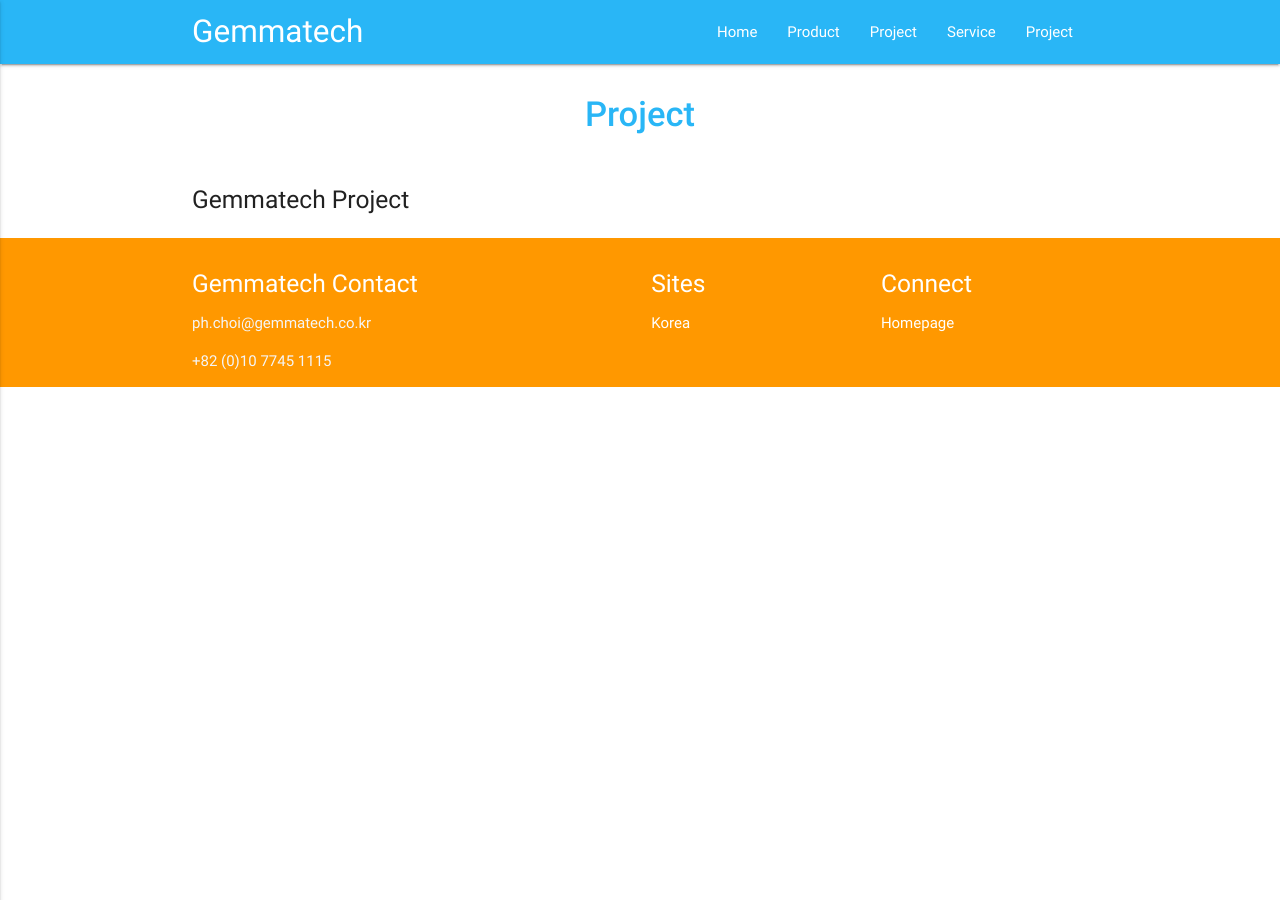
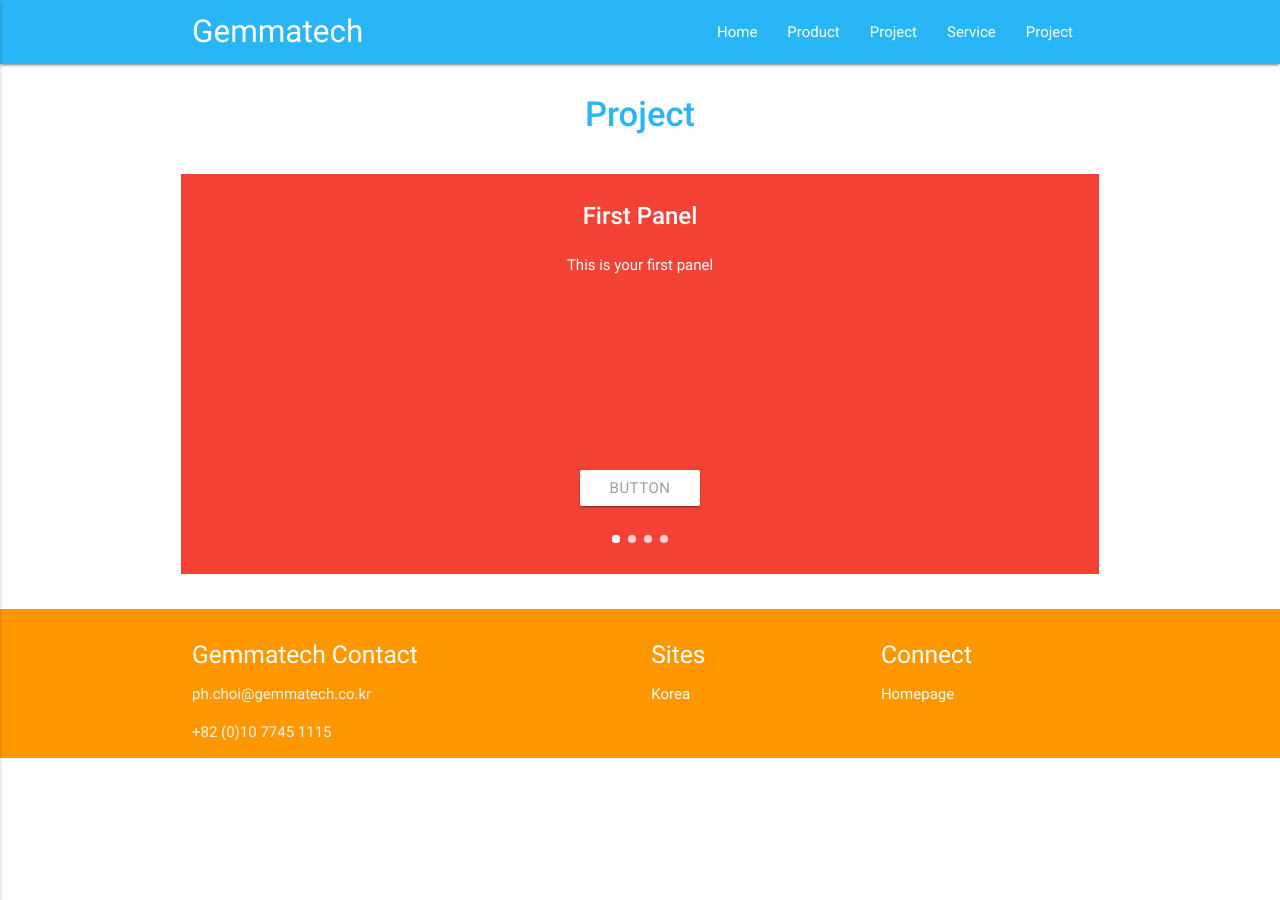
Before and after one commit to gemmatech/gemmatech.github.io, a Jekyll site: the page built from example2.md, in a window 1280 px wide. Built offline with Jekyll 4.4.1, drawn with Linux system fonts in a browser that asks for light colours.

Commit message:
Update example2.md

```diff
--- a/example2.md
+++ b/example2.md
@@ -7,5 +7,27 @@ permalink: /Project/
 <h1 class="page-title">{{ page.title | escape }}</h1>
 
 <div class="section">
-    <h5> Gemmatech Project</h5>
+    <div class="row">
+          <div class="carousel carousel-slider center" data-indicators="true" data-namespace="DIVcarouselcarousel-slider1" style="height: 400px;">
+          <div class="carousel-fixed-item center with-indicators">
+            <a class="btn waves-effect white grey-text darken-text-2">button</a>
+          </div>
+          <div class="carousel-item red white-text active" href="#one!" style="z-index: 0; opacity: 1; display: block; transform: translateX(0px) translateX(0px) translateX(0px) translateZ(0px);">
+            <h2>First Panel</h2>
+            <p class="white-text">This is your first panel</p>
+          </div>
+          <div class="carousel-item amber white-text" href="#two!" style="transform: translateX(0px) translateX(953.906px) translateZ(0px); z-index: -1; opacity: 1; display: block;">
+            <h2>Second Panel</h2>
+            <p class="white-text">This is your second panel</p>
+          </div>
+          <div class="carousel-item green white-text" href="#three!" style="transform: translateX(0px) translateX(-1907.81px) translateZ(0px); z-index: -2; opacity: 1; display: block;">
+            <h2>Third Panel</h2>
+            <p class="white-text">This is your third panel</p>
+          </div>
+          <div class="carousel-item blue white-text" href="#four!" style="transform: translateX(0px) translateX(-953.906px) translateZ(0px); z-index: -1; opacity: 1; display: block;">
+            <h2>Fourth Panel</h2>
+            <p class="white-text">This is your fourth panel</p>
+          </div>
+        <ul class="indicators"><li class="indicator-item active"></li><li class="indicator-item"></li><li class="indicator-item"></li><li class="indicator-item"></li></ul></div>
+    </div>
 </div>
```
